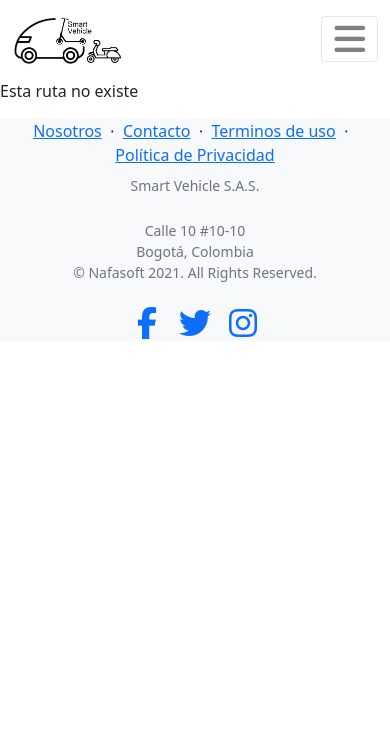
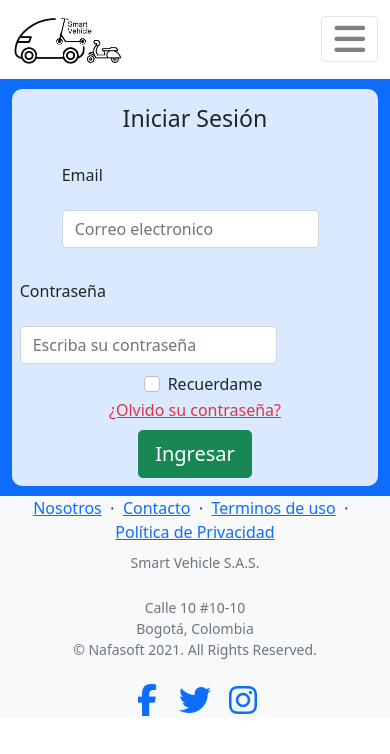
Before and after one commit to nafasoft/SmartVehicle-Frontend, an Angular app: page /login in a window 390 px wide. Shown: the top 754 px of the page. Built offline with nearby package versions, Linux system fonts and the light colour scheme.

Commit message:
formulario componente login

```diff
--- a/src/app/app-routing.module.ts
+++ b/src/app/app-routing.module.ts
@@ -3,6 +3,7 @@ import { RouterModule, Routes } from '@angular/router';
 import { ContactoComponent } from './plantilla/contacto/contacto.component';
 import { ErrorComponent } from './plantilla/error/error.component';
 import { InicioComponent } from './plantilla/inicio/inicio.component';
+import { LoginComponent } from './plantilla/login/login.component';
 import { RegistreseComponent } from './plantilla/registrese/registrese.component';
 
 
@@ -20,6 +21,10 @@ const routes: Routes = [
     component: RegistreseComponent
   },
   {
+    path: "login",
+    component: LoginComponent
+  },
+  {
     path:"",
     pathMatch: 'full',
     redirectTo: '/inicio'
--- a/src/app/plantilla/header/header.component.html
+++ b/src/app/plantilla/header/header.component.html
@@ -17,13 +17,16 @@
         </form>
         <ul class="navbar-nav justify-content-end flex-grow-1 pe-3">
           <li class="nav-item">
-            <a class="nav-link active" aria-current="page" data-bs-dismiss="offcanvas" [routerLink]="[ '/inicio' ]" >Nuestra empresa</a>
+            <a class="nav-link" aria-current="page" data-bs-dismiss="offcanvas" [routerLink]="[ '/inicio' ]" >Nuestra empresa</a>
           </li>
           <li class="nav-item">
-            <a class="nav-link active" aria-current="page" data-bs-dismiss="offcanvas" [routerLink]="[ '/contacto' ]" >Contacto</a>
+            <a class="nav-link" aria-current="page" data-bs-dismiss="offcanvas" [routerLink]="[ '/contacto' ]" >Contacto</a>
           </li>
           <li class="nav-item">
-            <a class="nav-link active" aria-current="page" data-bs-dismiss="offcanvas" [routerLink]="[ '/registrese' ]" >Registrese</a>
+            <a class="nav-link" aria-current="page" data-bs-dismiss="offcanvas" [routerLink]="[ '/registrese' ]" >Registrese</a>
+          </li>
+          <li class="nav-item">
+            <a class="nav-link active" aria-current="page" data-bs-dismiss="offcanvas" [routerLink]="[ '/login' ]" >Iniciar sesión</a>
           </li>
         </ul>
       </div>
--- a/src/app/plantilla/login/login.component.css
+++ b/src/app/plantilla/login/login.component.css
@@ -0,0 +1,38 @@
+.bg-faded{
+    background-color: hsla(0,0%,100%,.85);
+}
+
+.contenedor {
+    display: flex;
+    justify-content: center;
+    align-items: center;
+    position: relative;
+}
+
+.contenedor-formulario{
+    border-radius: 10px;
+    width: 50%;
+    margin: 80px 0 80px;
+}
+
+@media(max-width: 600px){
+    .contenedor {
+        display: flex;
+        justify-content: center;
+        align-items: center;
+        position: relative;
+    }
+    .contenedor-formulario{
+        border-radius: 10px;
+        width: 94%;
+        margin: 10px 0 10px;
+    }
+}
+
+@media(max-width:340px){
+    .acomodation {
+        margin-left: 35px;
+    }
+
+
+}
--- a/src/app/plantilla/login/login.component.html
+++ b/src/app/plantilla/login/login.component.html
@@ -1 +1,45 @@
-<p>login works!</p>
+<div class="contenedor bg-primary">
+    <div class="contenedor-formulario bg-faded" >
+      <div class="d-flex justify-content-center align-items-center py-3">
+        <h3>Iniciar Sesión</h3>
+    </div>
+        <form class="needs-validation mx-2 mb-2 d-flex flex-column align-items-center" novalidate>
+            <div class="row g-3 ms-4" style="padding-left: 10px;">
+                <div class="col-auto">
+                    <label for="validationEmail" class="col-form-label">Email</label>
+                </div>
+                <div class="col-auto">
+                    <input type="email" class="form-control" id="validationEmail" placeholder="Correo electronico" required>
+                    <div class="invalid-feedback">
+                        Por favor ingrese su correo electronico.
+                    </div>
+                </div>
+            </div>
+            <div class="row g-3 mt-2 acomodation">
+                <div class="col-auto">
+                    <label for="validationPassword" class="col-form-label">Contraseña</label>
+                </div>
+                <div class="col-auto">
+                    <input type="password" class="form-control" id="validationPassword" placeholder="Escriba su contraseña" required>
+                    <div class="invalid-feedback">
+                        Por favor ingrese una contraseña.
+                    </div>
+                </div>
+            </div>
+            <div class="col-auto ms-3 mt-2">
+                <div class="form-check">
+                    <input class="form-check-input" type="checkbox" value="" id="invalidCheck">
+                    <label class="form-check-label" for="invalidCheck">
+                    Recuerdame
+                    </label>
+                </div>
+            </div>
+            <div class="mb-2">
+                <a class="text-danger">¿Olvido su contraseña?</a>
+            </div>
+            <div class="col-12 d-flex justify-content-center">
+            <button class="btn btn-success btn-lg" type="submit">Ingresar</button>
+            </div>
+        </form>
+    </div>
+</div>
--- a/src/app/plantilla/login/login.component.ts
+++ b/src/app/plantilla/login/login.component.ts
@@ -1,4 +1,5 @@
 import { Component, OnInit } from '@angular/core';
+import { CargarScriptsService } from 'src/app/cargar-scripts.service';
 
 @Component({
   selector: 'app-login',
@@ -7,7 +8,9 @@ import { Component, OnInit } from '@angular/core';
 })
 export class LoginComponent implements OnInit {
 
-  constructor() { }
+  constructor(private _cargaScript:CargarScriptsService) {
+    _cargaScript.Carga(["validationForm"]);
+  }
 
   ngOnInit(): void {
   }
```
